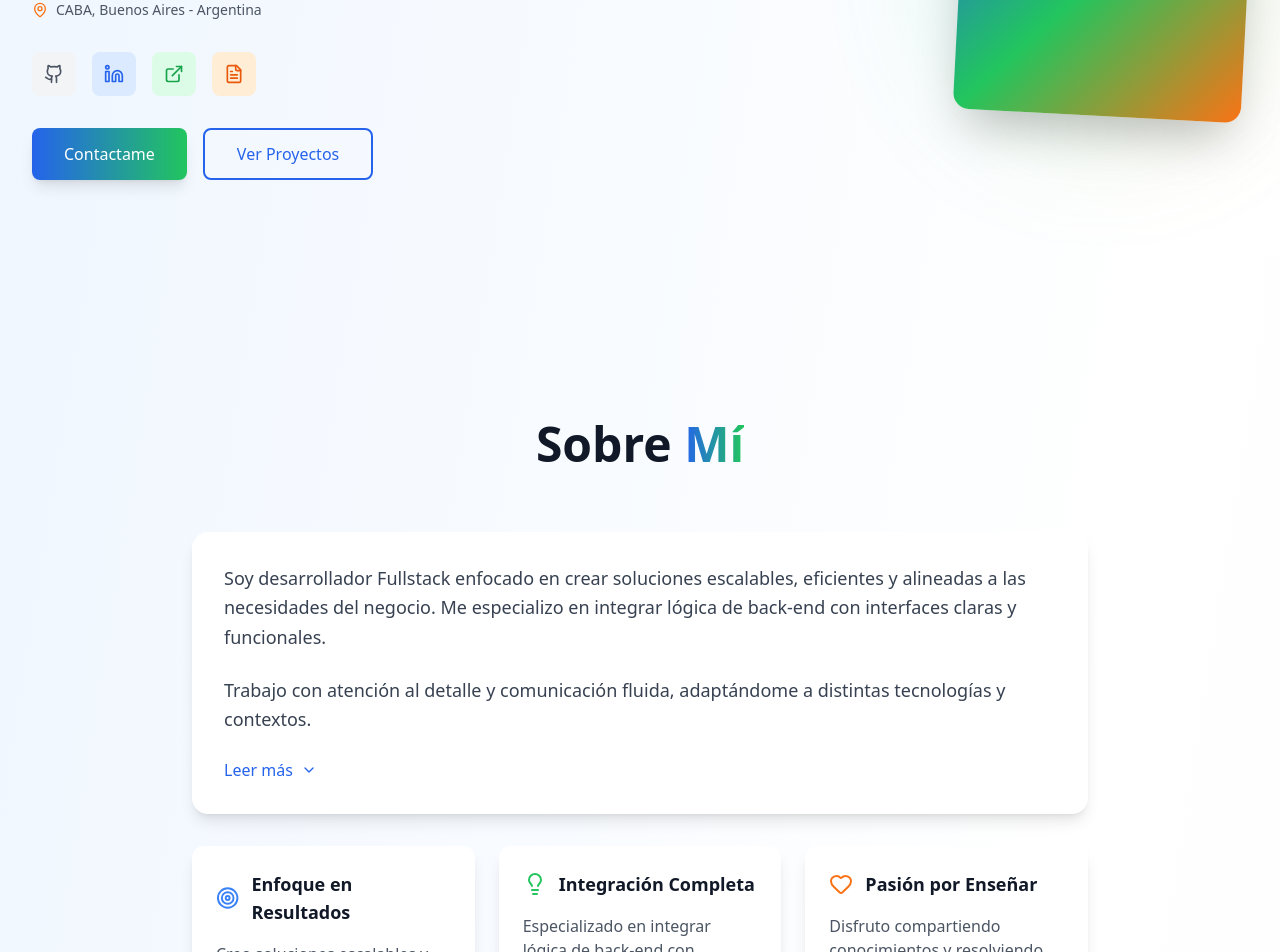
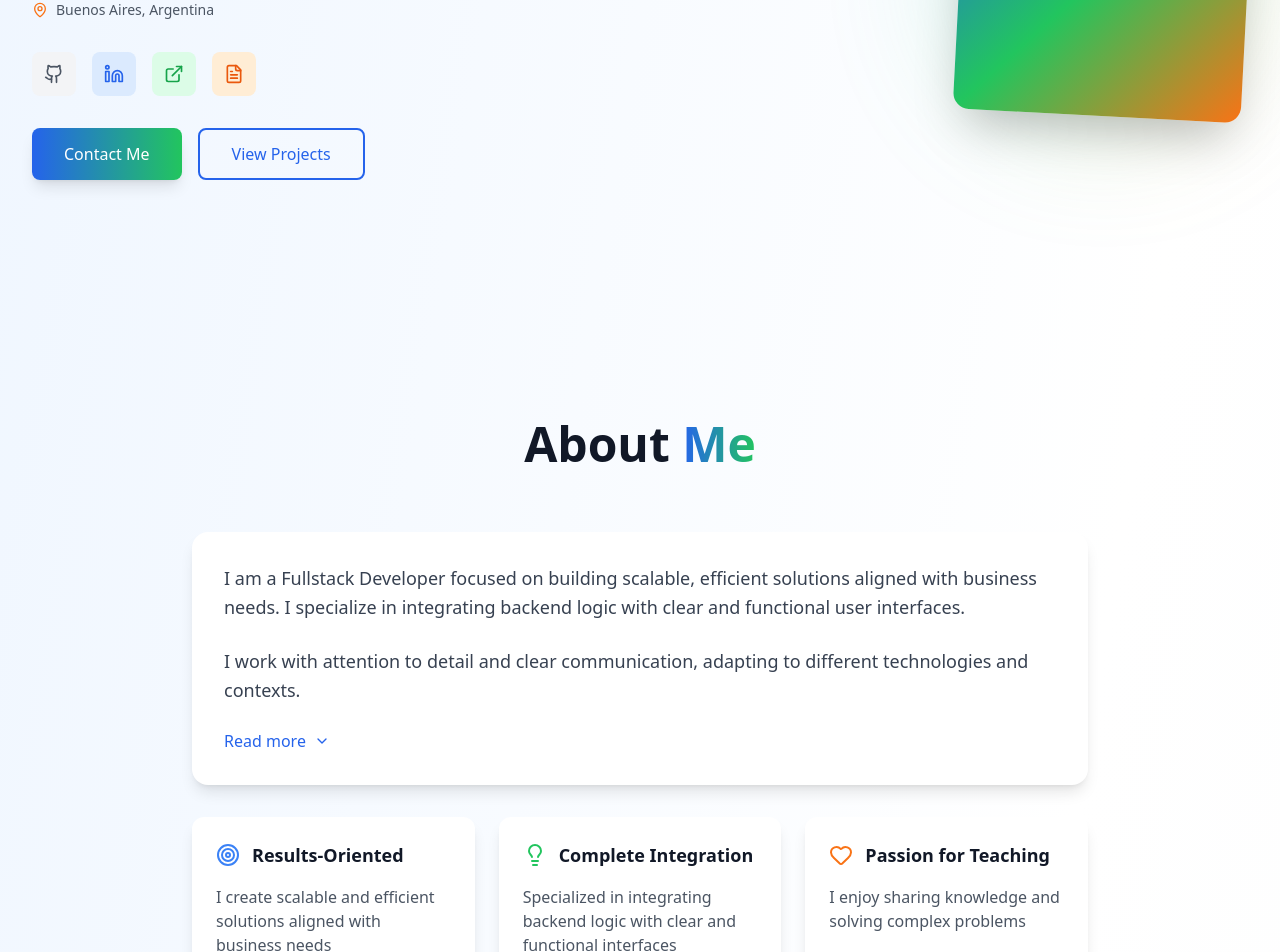
Before and after one commit to Franco-Ezequiel-Marchegiani/Portfolio2.0, a React (Vite) app: page / in a window 1280 px wide. Shown: the part 460-1412 px from the top of the page. Built offline with nearby package versions, Linux system fonts and the light colour scheme.

Commit message:
Hero comp translated

```diff
--- a/src/components/About.tsx
+++ b/src/components/About.tsx
@@ -1,67 +1,62 @@
-import React, { useState } from 'react';
+import React, { useState, type JSX } from 'react';
 import { ChevronDown, ChevronUp, Lightbulb, Target, Heart } from 'lucide-react';
+import { useTranslation } from '../hooks/useTranslation';
+import type { AboutHighlight } from "../types/About";
+
+const iconMap: Record<string, JSX.Element> = {
+  target: <Target className="h-6 w-6 text-blue-500" />,
+  lightbulb: <Lightbulb className="h-6 w-6 text-green-500" />,
+  heart: <Heart className="h-6 w-6 text-orange-500" />,
+};
+
+// helper para asegurarnos que siempre obtenemos un array
+const ensureArray = <T,>(value: unknown): T[] => (Array.isArray(value) ? (value as T[]) : []);
 
 export const About: React.FC = () => {
+    const { t } = useTranslation();
     const [showMore, setShowMore] = useState(false);
 
-    const highlights = [
-        {
-        icon: <Target className="h-6 w-6 text-blue-500" />,
-        title: "Enfoque en Resultados",
-        description: "Creo soluciones escalables y eficientes alineadas a las necesidades del negocio"
-        },
-        {
-        icon: <Lightbulb className="h-6 w-6 text-green-500" />,
-        title: "Integración Completa",
-        description: "Especializado en integrar lógica de back-end con interfaces claras y funcionales"
-        },
-        {
-        icon: <Heart className="h-6 w-6 text-orange-500" />,
-        title: "Pasión por Enseñar",
-        description: "Disfruto compartiendo conocimientos y resolviendo problemas complejos"
-        }
-    ];
+    const rawHighlights = t<AboutHighlight[]>("about.highlights", []);
+    const rawSummary = t<string[]>("about.summary", []);
+    const summary = ensureArray<string>(rawSummary);
+    const highlights = ensureArray<AboutHighlight>(rawHighlights);
 
     return (
         <section id="about" className="py-20 px-4 sm:px-6 lg:px-8">
         <div className="max-w-4xl mx-auto">
             <div className="text-center mb-16">
                 <h2 className="text-4xl lg:text-5xl font-bold text-gray-900 dark:text-white mb-6">
-                    Sobre <span className="bg-gradient-to-r from-blue-600 to-green-500 bg-clip-text text-transparent">Mí</span>
+                    {t<string>("about.title", "")} {'\n'}
+                    <span className="bg-gradient-to-r from-blue-600 to-green-500 bg-clip-text text-transparent">
+                        {t<string>("about.title2", "")}
+                    </span>
+
                 </h2>
             </div>
-
             <div className="space-y-8">
             {/* Summary */}
             <div className="bg-white dark:bg-gray-800 rounded-2xl p-8 shadow-lg">
                 <p className="text-lg text-gray-700 dark:text-gray-300 leading-relaxed mb-6">
-                    Soy desarrollador Fullstack enfocado en crear soluciones escalables, eficientes y alineadas
-                    a las necesidades del negocio. Me especializo en integrar lógica de back-end con interfaces
-                    claras y funcionales.
+                    {summary[0]}
                 </p>
 
                 <p className="text-lg text-gray-700 dark:text-gray-300 leading-relaxed">
-                    Trabajo con atención al detalle y comunicación fluida, adaptándome a distintas tecnologías y contextos.
+                    {summary[1]}
                 </p>
-
                 {/* Show More Content */}
                 {showMore && (
                 <div className="mt-6 pt-6 border-t border-gray-200 dark:border-gray-700">
                     <p className="text-lg text-gray-700 dark:text-gray-300 leading-relaxed">
-                        Disfruto enseñar y compartir conocimientos, como también resolver problemas complejos,
-                        automatizar procesos y construir productos que generen impacto real. Mi experiencia
-                        abarca desde el desarrollo de aplicaciones web completas hasta la automatización de
-                        procesos empresariales y la mentoría de nuevos desarrolladores.
+                        {summary[2]}
                     </p>
                 </div>
                 )}
-
                 <button
                     onClick={() => setShowMore(!showMore)}
                     className="mt-6 flex items-center space-x-2 text-blue-600 dark:text-blue-400 hover:text-blue-700
                             dark:hover:text-blue-300 transition-colors duration-200 font-medium"
                 >
-                    <span>{showMore ? 'Mostrar menos' : 'Leer más'}</span>
+                    <span>{showMore ? t<string>("about.buttons.showLess", "") : t<string>("about.buttons.showMore", "")}</span>
                     {showMore ? <ChevronUp className="h-4 w-4" /> : <ChevronDown className="h-4 w-4" />}
                 </button>
             </div>
@@ -75,7 +70,7 @@ export const About: React.FC = () => {
                             transform hover:scale-105 transition-all duration-200"
                 >
                     <div className="flex items-center space-x-3 mb-4">
-                    {highlight.icon}
+                    {iconMap[highlight.icon ?? 'code']}
                         <h3 className="text-lg font-semibold text-gray-900 dark:text-white">
                             {highlight.title}
                         </h3>
--- a/src/components/Hero.tsx
+++ b/src/components/Hero.tsx
@@ -1,8 +1,10 @@
 import React from 'react';
 import { MapPin, Mail, Phone, Github, Linkedin, ExternalLink, FileText } from 'lucide-react';
+import { useTranslation } from '../hooks/useTranslation';
 
 export const Hero: React.FC = () => {
-    const contactInfo = {
+    const { t } = useTranslation();
+    /* const contactInfo = {
         phone: '+54 9 11 5961-0005',
         email: 'francoezequielmarchegiani2019@gmail.com',
         location: 'CABA, Buenos Aires - Argentina',
@@ -10,7 +12,7 @@ export const Hero: React.FC = () => {
         linkedin: 'https://www.linkedin.com/in/franco-e-marchegiani/',
         cv: 'https://www.canva.com/design/DAGOsU3CpG4/rYxB7omo1UDvwW4rFvQX3Q/view?utm_content=DAGOsU3CpG4&utm_campaign=designshare&utm_medium=link&utm_source=editor',
         references: 'https://docs.google.com/document/d/1Cz4A_U9j0aeN1c59jVKFEofqORmev4vlbMx-970AD6M/edit?usp=sharing'
-    };
+    }; */
 
     return (
         <section id="home" className="min-h-screen flex items-center justify-center pt-16 px-4 sm:px-6 lg:px-8">
@@ -21,13 +23,13 @@ export const Hero: React.FC = () => {
                 <div className="space-y-4">
                     <h1 className="text-5xl lg:text-6xl font-bold text-gray-900 dark:text-white leading-tight">
                         <span className="bg-gradient-to-r from-blue-600 via-green-500 to-orange-500 bg-clip-text text-transparent">
-                    Franco
+                        {t<string>("hero.name.first", "")}
                         </span>{' '}
                         <br />
-                    Marchegiani
+                        {t<string>("hero.name.last", "")}
                     </h1>
                     <h2 className="text-xl lg:text-2xl text-gray-600 dark:text-gray-300 font-medium">
-                    Fullstack Web Developer & Tutor
+                        {t<string>("hero.role", "")}
                     </h2>
                 </div>
 
@@ -35,20 +37,20 @@ export const Hero: React.FC = () => {
                 <div className="grid grid-cols-1 sm:grid-cols-2 gap-4 text-sm text-gray-600 dark:text-gray-400">
                     <div className="flex items-center justify-center lg:justify-start space-x-2">
                         <Phone className="h-4 w-4 text-blue-500" />
-                    <a href={`tel:${contactInfo.phone}`} className="hover:text-blue-500 transition-colors">
-                    {contactInfo.phone}
+                        <a href={`tel:${t<string>("hero.contactInfo.phone", "")}`} className="hover:text-blue-500 transition-colors">
+                        {t<string>("hero.contactInfo.phone", "")}
                         </a>
                     </div>
                     <div className="flex items-center justify-center lg:justify-start space-x-2">
                         <Mail className="h-4 w-4 text-green-500" />
-                    <a href={`mailto:${contactInfo.email}`} className="hover:text-green-500 transition-colors truncate">
-                    {contactInfo.email}
+                        <a href={`mailto:${t<string>("hero.contactInfo.email", "")}`} className="hover:text-green-500 transition-colors truncate">
+                        {t<string>("hero.contactInfo.email", "")}
                         </a>
                     </div>
                     <div className="flex items-center justify-center lg:justify-start space-x-2">
                         <MapPin className="h-4 w-4 text-orange-500" />
                         <a href="https://www.google.com.ar/maps/place/Villa+Urquiza,+Cdad.+Aut%C3%B3noma+de+Buenos+Aires/@-34.5719608,-58.4990465,15z/data=!3m1!4b1!4m6!3m5!1s0x95bcb65c360890c1:0x8bd20bac2f970066!8m2!3d-34.5703983!4d-58.4913868!16zL20vMDV2Yms0?entry=ttu&g_ep=EgoyMDI1MDgyNC4wIKXMDSoASAFQAw%3D%3D" target="_blank" className="hover:text-orange-500 transition-colors">
-                    {contactInfo.location}
+                        {t<string>("hero.contactInfo.location", "")}
                         </a>
                     </div>
                 </div>
@@ -56,7 +58,7 @@ export const Hero: React.FC = () => {
                 {/* Social Links */}
                 <div className="flex justify-center lg:justify-start space-x-4">
                 <a
-                    href={contactInfo.github}
+                    href={t<string>("hero.contactInfo.github", "")}
                     target="_blank"
                     rel="noopener noreferrer"
                     className="p-3 bg-gray-100 dark:bg-gray-800 rounded-lg hover:bg-gray-200 dark:hover:bg-gray-700
@@ -65,7 +67,7 @@ export const Hero: React.FC = () => {
                     <Github className="h-5 w-5 text-gray-600 dark:text-gray-400 group-hover:text-gray-900 dark:group-hover:text-white" />
                 </a>
                 <a
-                    href={contactInfo.linkedin}
+                    href={t<string>("hero.contactInfo.linkedin", "")}
                     target="_blank"
                     rel="noopener noreferrer"
                     className="p-3 bg-blue-100 dark:bg-blue-900/20 rounded-lg hover:bg-blue-200 dark:hover:bg-blue-900/40
@@ -74,7 +76,7 @@ export const Hero: React.FC = () => {
                     <Linkedin className="h-5 w-5 text-blue-600 dark:text-blue-400 group-hover:text-blue-700 dark:group-hover:text-blue-300" />
                 </a>
                 <a
-                    href={contactInfo.cv}
+                    href={t<string>("hero.contactInfo.cv", "")}
                     target="_blank"
                     rel="noopener noreferrer"
                     className="p-3 bg-green-100 dark:bg-green-900/20 rounded-lg hover:bg-green-200 dark:hover:bg-green-900/40
@@ -83,7 +85,7 @@ export const Hero: React.FC = () => {
                     <ExternalLink className="h-5 w-5 text-green-600 dark:text-green-400 group-hover:text-green-700 dark:group-hover:text-green-300" />
                 </a>
                 <a
-                    href={contactInfo.references}
+                    href={t<string>("hero.contactInfo.references", "")}
                     target="_blank"
                     rel="noopener noreferrer"
                     className="p-3 bg-orange-100 dark:bg-orange-900/20 rounded-lg hover:bg-orange-200 dark:hover:bg-orange-900/40
@@ -101,7 +103,8 @@ export const Hero: React.FC = () => {
                             hover:from-blue-700 hover:to-green-600 transform hover:scale-105 transition-all duration-200
                             shadow-lg hover:shadow-xl"
                 >
-                    Contactame
+
+                    {t<string>("hero.buttons.contact", "")}
                 </button>
                 <button
                     onClick={() => document.getElementById('projects')?.scrollIntoView({ behavior: 'smooth' })}
@@ -109,7 +112,7 @@ export const Hero: React.FC = () => {
                             font-medium rounded-lg hover:bg-blue-600 hover:text-white dark:hover:bg-blue-400
                             dark:hover:text-gray-900 transform hover:scale-105 transition-all duration-200"
                 >
-                    Ver Proyectos
+                    {t<string>("hero.buttons.projects", "")}
                 </button>
                 </div>
             </div>
--- a/src/data/en.json
+++ b/src/data/en.json
@@ -1,25 +1,50 @@
 {
+    "hero": {
+    "initials": "FM",
+    "name": {
+        "first": "Franco",
+        "last": "Marchegiani"
+    },
+    "role": "Fullstack Web Developer & Tutor",
+    "contactInfo": {
+        "phone": "+54 9 11 5961-0005",
+        "email": "francoezequielmarchegiani2019@gmail.com",
+        "location": "Buenos Aires, Argentina",
+        "github": "https://github.com/Franco-Ezequiel-Marchegiani",
+        "linkedin": "https://www.linkedin.com/in/franco-ezequiel-marchegiani/",
+        "cv": "https://www.canva.com/design/DAGOsU3CpG4/rYxB7omo1UDvwW4rFvQX3Q/view?utm_content=DAGOsU3CpG4&utm_campaign=designshare&utm_medium=link&utm_source=editor",
+        "references": "https://docs.google.com/document/d/1Cz4A_U9j0aeN1c59jVKFEofqORmev4vlbMx-970AD6M/edit?usp=sharing"
+    },
+    "buttons": {
+        "contact": "Contact Me",
+        "projects": "View Projects"
+    }
+    },
     "about": {
-        "title": "About Me",
-        "summary": {
-        "p1": "I am a Fullstack Developer focused on creating scalable, efficient solutions aligned with business needs. I specialize in integrating back-end logic with clear and functional interfaces.",
-        "p2": "I work with attention to detail and fluent communication, adapting to different technologies and contexts.",
-        "p3": "I enjoy teaching and sharing knowledge, as well as solving complex problems, automating processes, and building products that create real impact. My experience ranges from developing complete web applications to automating business processes and mentoring new developers."
-        },
+        "title": "About",
+        "title2": "Me",
+        "summary": [
+            "I am a Fullstack Developer focused on building scalable, efficient solutions aligned with business needs. I specialize in integrating backend logic with clear and functional user interfaces.",
+            "I work with attention to detail and clear communication, adapting to different technologies and contexts.",
+            "I enjoy teaching and sharing knowledge, as well as solving complex problems, automating processes, and building products that generate real impact. My experience ranges from developing complete web applications to business process automation and mentoring new developers."
+        ],
         "buttons": {
             "showMore": "Read more",
             "showLess": "Show less"
         },
         "highlights": [
             {
+                "icon": "target",
                 "title": "Results-Oriented",
-            "description": "I build scalable and efficient solutions aligned with business requirements"
+                "description": "I create scalable and efficient solutions aligned with business needs"
             },
             {
-            "title": "Full Integration",
-            "description": "Specialized in integrating back-end logic with clear and functional interfaces"
+                "icon": "lightbulb",
+                "title": "Complete Integration",
+                "description": "Specialized in integrating backend logic with clear and functional interfaces"
             },
             {
+                "icon": "heart",
                 "title": "Passion for Teaching",
                 "description": "I enjoy sharing knowledge and solving complex problems"
             }
--- a/src/data/es.json
+++ b/src/data/es.json
@@ -1,25 +1,50 @@
 {
+    "hero": {
+        "initials": "FM",
+        "name": {
+            "first": "Franco",
+            "last": "Marchegiani"
+        },
+        "role": "Desarrollador Web Fullstack & Tutor",
+        "contactInfo": {
+            "phone": "+54 9 11 5961-0005",
+            "email": "francoezequielmarchegiani2019@gmail.com",
+            "location": "CABA, Buenos Aires - Argentina",
+            "github": "https://github.com/Franco-Ezequiel-Marchegiani",
+            "linkedin": "https://www.linkedin.com/in/franco-ezequiel-marchegiani/",
+            "cv": "https://www.canva.com/design/DAGOsU3CpG4/rYxB7omo1UDvwW4rFvQX3Q/view?utm_content=DAGOsU3CpG4&utm_campaign=designshare&utm_medium=link&utm_source=editor",
+            "references": "https://docs.google.com/document/d/1Cz4A_U9j0aeN1c59jVKFEofqORmev4vlbMx-970AD6M/edit?usp=sharing"
+        },
+        "buttons": {
+            "contact": "Contactame",
+            "projects": "Ver Proyectos"
+        }
+    },
     "about": {
-        "title": "Sobre Mí",
-        "summary": {
-        "p1": "Soy desarrollador Fullstack enfocado en crear soluciones escalables, eficientes y alineadas a las necesidades del negocio. Me especializo en integrar lógica de back-end con interfaces claras y funcionales.",
-        "p2": "Trabajo con atención al detalle y comunicación fluida, adaptándome a distintas tecnologías y contextos.",
-        "p3": "Disfruto enseñar y compartir conocimientos, como también resolver problemas complejos, automatizar procesos y construir productos que generen impacto real. Mi experiencia abarca desde el desarrollo de aplicaciones web completas hasta la automatización de procesos empresariales y la mentoría de nuevos desarrolladores."
-        },
+        "title": "Sobre",
+        "title2": "Mí",
+        "summary": [
+            "Soy desarrollador Fullstack enfocado en crear soluciones escalables, eficientes y alineadas a las necesidades del negocio. Me especializo en integrar lógica de back-end con interfaces claras y funcionales.",
+            "Trabajo con atención al detalle y comunicación fluida, adaptándome a distintas tecnologías y contextos.",
+            "Disfruto enseñar y compartir conocimientos, como también resolver problemas complejos, automatizar procesos y construir productos que generen impacto real. Mi experiencia abarca desde el desarrollo de aplicaciones web completas hasta la automatización de procesos empresariales y la mentoría de nuevos desarrolladores."
+        ],
         "buttons": {
             "showMore": "Leer más",
             "showLess": "Mostrar menos"
         },
         "highlights": [
             {
+                "icon": "target",
                 "title": "Enfoque en Resultados",
                 "description": "Creo soluciones escalables y eficientes alineadas a las necesidades del negocio"
             },
             {
+                "icon": "lightbulb",
                 "title": "Integración Completa",
                 "description": "Especializado en integrar lógica de back-end con interfaces claras y funcionales"
             },
             {
+                "icon": "heart",
                 "title": "Pasión por Enseñar",
                 "description": "Disfruto compartiendo conocimientos y resolviendo problemas complejos"
             }
--- /dev/null
+++ b/src/types/About.ts
@@ -0,0 +1,14 @@
+export interface AboutHighlight {
+    icon: string;
+    title: string;
+    description: string;
+}
+export interface AboutContent {
+    title: string;
+    summary: string[];
+    buttons: {
+        showMore: string;
+        showLess: string;
+    };
+    highlights: AboutHighlight[];
+}
```
Lines whose indentation alone changed are shown as unchanged.
